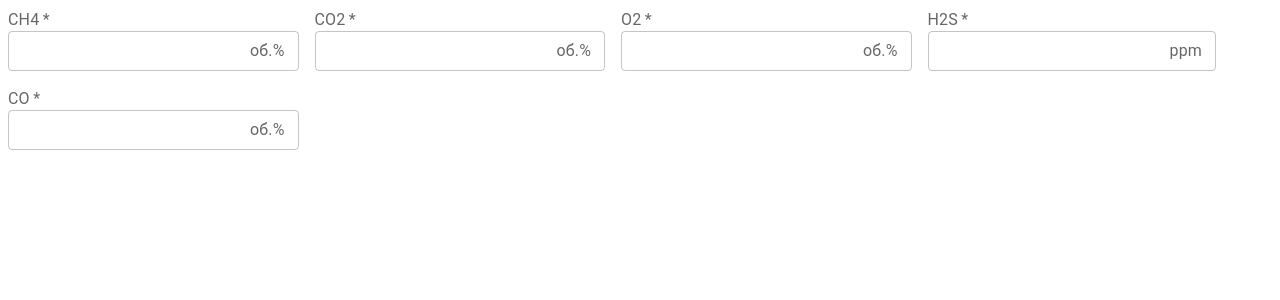
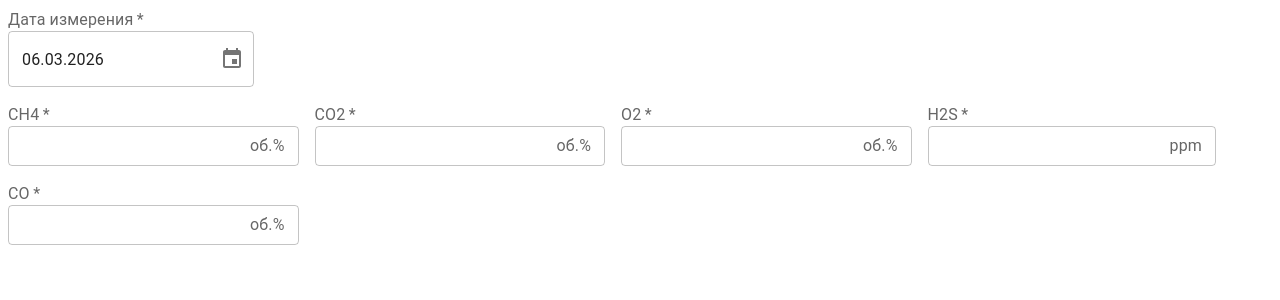
Before and after one commit to bevuxyna/gas-monitoring, a React (Create React App) app: page / in a window 1280 px wide. Shown: the top 300 px of the page. Built offline with nearby package versions, Linux system fonts and the light colour scheme.

Commit message:
add form

```diff
--- a/package.json
+++ b/package.json
@@ -3,10 +3,12 @@
     "@emotion/react": "^11.14.0",
     "@emotion/styled": "^11.14.1",
     "@mui/material": "^7.3.9",
+    "@mui/x-date-pickers": "^8.27.2",
     "@testing-library/dom": "^10.4.1",
     "@testing-library/jest-dom": "^6.9.1",
     "@testing-library/react": "^16.3.2",
     "@testing-library/user-event": "^13.5.0",
+    "dayjs": "^1.11.19",
     "react": "^19.2.4",
     "react-dom": "^19.2.4",
     "react-router-dom": "^7.13.1",
--- a/src/App.tsx
+++ b/src/App.tsx
@@ -1,10 +1,10 @@
 import React from 'react';
-import GasMeasurementsLine from "./components/GasMeasurementsLine";
+import Form from "./components/Form/Form";
 
 function App() {
     return (
         <div className="App">
-            <GasMeasurementsLine />
+            <Form />
         </div>
     );
 }
--- /dev/null
+++ b/src/components/Form/Form.tsx
@@ -0,0 +1,26 @@
+import { DatePicker } from '@mui/x-date-pickers/DatePicker';
+import { LocalizationProvider } from '@mui/x-date-pickers/LocalizationProvider';
+import { AdapterDayjs } from '@mui/x-date-pickers/AdapterDayjs';
+import 'dayjs/locale/ru';
+import { ruRU } from '@mui/x-date-pickers/locales';
+import dayjs from "dayjs";
+import GasMeasurementsLine from "../GasMeasurementsLine/GasMeasurementsLine";
+import React from "react";
+import {FormControl, FormLabel} from "@mui/material";
+
+function Form() {
+    return (
+        <div>
+            <FormControl size={'small'} sx={{ m: 1 }}>
+                <FormLabel required={true}>Дата измерения</FormLabel>
+                <LocalizationProvider dateAdapter={AdapterDayjs} adapterLocale="ru" localeText={ruRU.components.MuiLocalizationProvider.defaultProps.localeText}>
+                    <DatePicker defaultValue={dayjs(new Date())} disableFuture={true} />
+                </LocalizationProvider>
+            </FormControl>
+
+            <GasMeasurementsLine />
+        </div>
+    )
+}
+
+export default Form;
--- /dev/null
+++ b/src/components/GasMeasurementsLine/GasMeasurementsLine.scss
@@ -0,0 +1,5 @@
+.measurements-line {
+  display: flex;
+  flex-direction: row;
+  gap: 5px;
+}
--- a/src/components/GasMeasurementsLine.tsx
+++ b/src/components/GasMeasurementsLine/GasMeasurementsLine.tsx
@@ -2,7 +2,8 @@ import {Box, FormControl, FormLabel, InputAdornment, OutlinedInput} from "@mui/m
 import React from "react";
 
 function GasMeasurementsLine() {
-    return (<Box>
+    return (
+        <Box className="measurement-line">
         <FormControl size={'small'} sx={{ m: 1 }}>
             <FormLabel required={true}>CH4</FormLabel>
             <OutlinedInput
@@ -11,6 +12,7 @@ function GasMeasurementsLine() {
                 aria-describedby="outlined-weight-helper-text"
                 inputProps={{
                     'aria-label': 'weight',
+                    maxLength: 3,
                 }}
             />
         </FormControl>
@@ -62,7 +64,8 @@ function GasMeasurementsLine() {
                 }}
             />
         </FormControl>
-    </Box>)
+    </Box>
+    )
 }
 
 export default GasMeasurementsLine;
```
Also changed, not shown: 1 other file (tests, documents, lock files or other folders).
